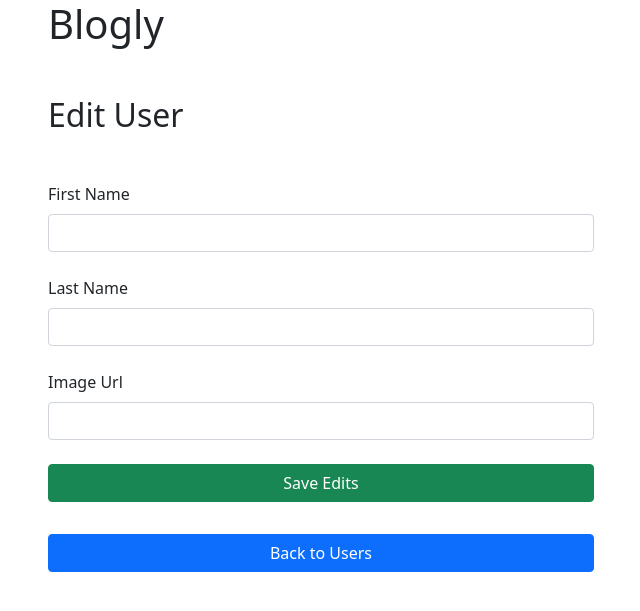
After one commit to nicholasDWinters/blogly-2, a Flask app: template templates/edit.html in a window 1280 px wide. The commit adds this page. Shown: the top 611 px of the page, without its empty margins (34-674 px from the left). Run offline with Flask 2, Linux system fonts and the light colour scheme; the template is opened without the code that fills it, so the values that code supplies are empty.

```diff
--- a/app.py
+++ b/app.py
@@ -15,30 +15,58 @@ debug = DebugToolbarExtension(app)
 connect_db(app)
 
 
+
 @app.route('/')
 def home_page():
+    return redirect('/users')
+
+@app.route('/users')
+def users_page():
     users = User.query.all()
     return render_template('index.html', users=users)
 
-@app.route('/create')
+@app.route('/users/new')
 def create_user():
     return render_template('create.html')
 
-@app.route('/create', methods=['POST'])
+@app.route('/users/new', methods=['POST'])
 def add_user():
     first_name = request.form['first_name']
     last_name = request.form['last_name']
-    if request.form['image_url']:
-        image_url = request.form['image_url']
-    else:
-        image_url = None
+    image_url = request.form['image_url']
+    image_url = image_url if image_url else None
 
     user = User(first_name=first_name.capitalize(), last_name=last_name.capitalize(), image_url=image_url)
     db.session.add(user)
     db.session.commit()
-    return redirect('/')
+    return redirect('/users')
 
-@app.route('/<int:user_id>')
+@app.route('/users/<int:user_id>')
 def show_user(user_id):
     user = User.query.get_or_404(user_id)
     return render_template('show.html', user=user)
+
+@app.route('/users/<int:user_id>/edit')
+def show_edit(user_id):
+    user = User.query.get_or_404(user_id)
+    return render_template('edit.html', user=user)
+
+@app.route('/users/<int:user_id>/edit', methods=['POST'])
+def edit_user(user_id):
+
+    user = User.query.get_or_404(user_id)
+    user.first_name = request.form['first_name']
+    user.last_name = request.form['last_name']
+    user.image_url = request.form['image_url']
+    user.image_url = user.image_url if user.image_url else None
+
+
+    db.session.add(user)
+    db.session.commit()
+    return redirect('/users')
+
+@app.route('/users/<int:user_id>/delete', methods=['POST'])
+def delete_user(user_id):
+    User.query.filter_by(id = user_id).delete()
+    db.session.commit()
+    return redirect('/users')
--- a/models.py
+++ b/models.py
@@ -21,4 +21,4 @@ class User(db.Model):
     last_name = db.Column(db.String(30), nullable = False)
 
     # default image taken from unsplash.com
-    image_url = db.Column(db.String(200), nullable = False, default = 'https://images.unsplash.com/photo-1503164412421-0512323df4e7?ixid=MXwxMjA3fDB8MHxwaG90by1wYWdlfHx8fGVufDB8fHw%3D&ixlib=rb-1.2.1&auto=format&fit=crop&w=1350&q=80')
+    image_url = db.Column(db.String(500), nullable = False, default = 'https://images.unsplash.com/photo-1503164412421-0512323df4e7?ixid=MXwxMjA3fDB8MHxwaG90by1wYWdlfHx8fGVufDB8fHw%3D&ixlib=rb-1.2.1&auto=format&fit=crop&w=1350&q=80')
--- a/static/app.css
+++ b/static/app.css
@@ -1,4 +1,4 @@
 .userImage {
-    width: 300px;
-    height: 300px;
+    width: 150px;
+    height: 150px;
 }
--- /dev/null
+++ b/templates/edit.html
@@ -0,0 +1,31 @@
+{%extends 'base.html'%}
+
+{%block title%} Edit User {% endblock %}
+
+{%block content%}
+<h2 class="mt-5">Edit User</h2>
+<div class="row mt-5">
+    <div class="col-6 d-grid gap-2">
+
+        <form class="d-grid gap-2" action="/users/{{user.id}}/edit" method="post">
+            <div class="mb-3">
+                <label class="form-label" for="first_name">First Name</label>
+                <input class="form-control" type="text" name="first_name" id="first_name" value="{{user.first_name}}">
+            </div>
+            <div class="mb-3">
+                <label class="form-label" for="last_name">Last Name</label>
+                <input class="form-control" type="text" name="last_name" id="last_name" value="{{user.last_name}}">
+            </div>
+            <div class="mb-3">
+                <label class="form-label" for="image_url">Image Url</label>
+                <input class="form-control" type="text" name="image_url" id="image_url" value="{{user.image_url}}">
+            </div>
+
+            <button class="btn btn-success" type="submit">Save Edits</button>
+        </form>
+        <a href="/users" class="btn btn-primary mt-4">Back to Users</a>
+    </div>
+</div>
+
+
+{% endblock %}
```
Also changed, not shown: templates/create.html (+4 -3 lines), templates/index.html (+7 -2 lines), templates/show.html (+17 -4 lines), test_app.py (added, +77 -0 lines).
